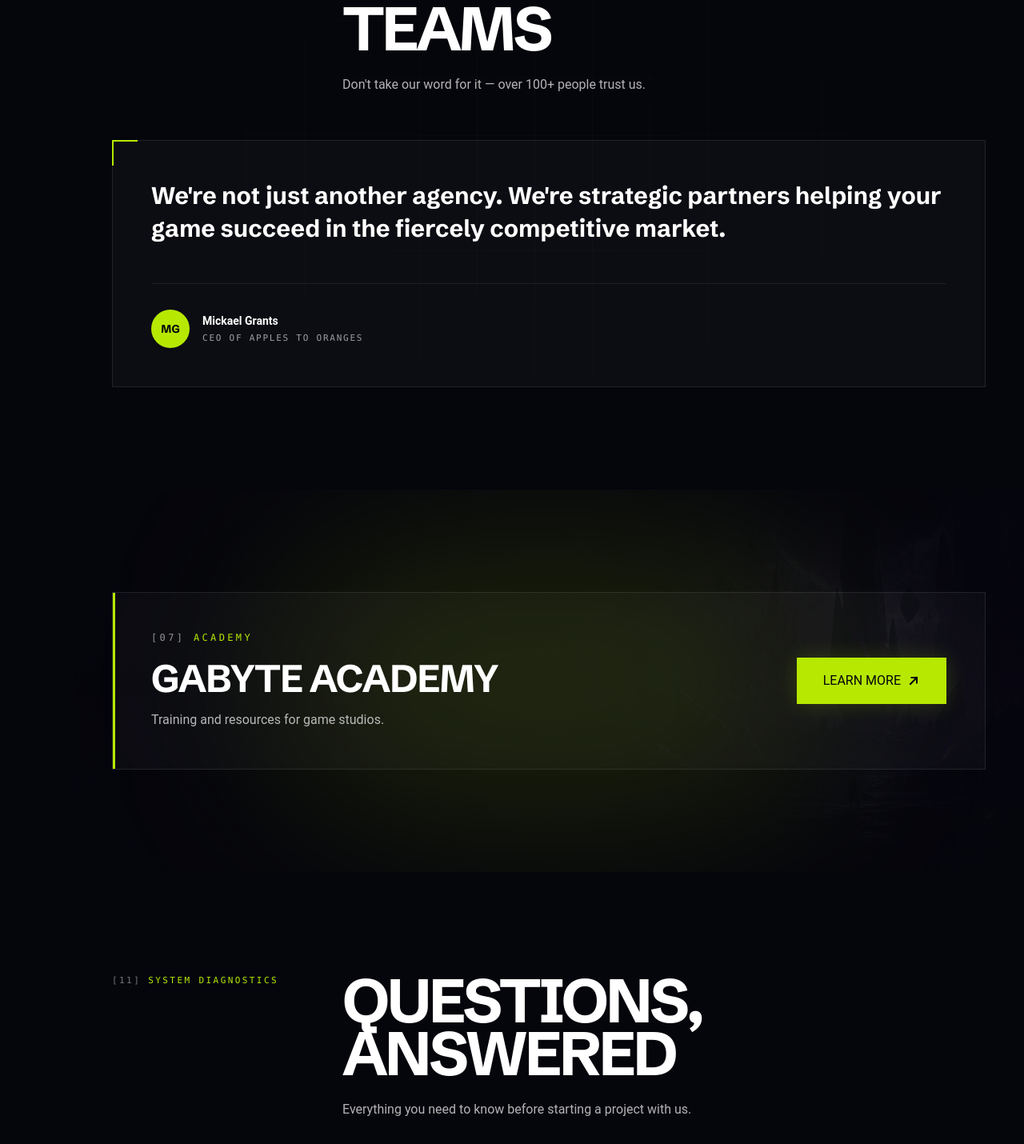
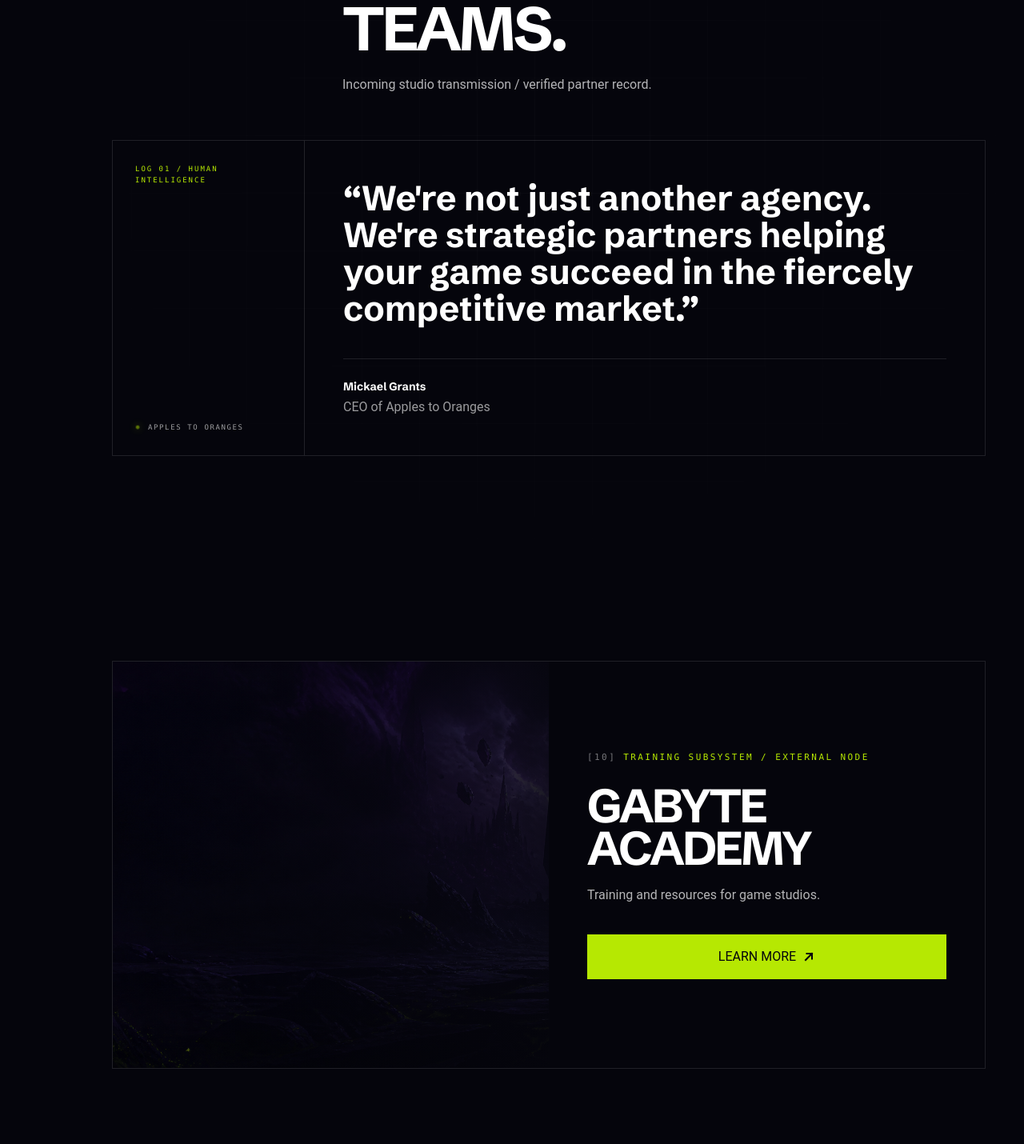
Before and after one commit to sowndev0106/gamegabyte-landing-page, a React (Vite) app: page / in a window 1280 px wide. Shown: the part 9029-10459 px from the top of the page at 80% size. Built offline with nearby package versions, Linux system fonts and the light colour scheme; a web font is replaced by a local one.

Commit message:
feat: rebuild testimonials and academy as command OS

```diff
--- a/scripts/qa.mjs
+++ b/scripts/qa.mjs
@@ -111,6 +111,19 @@ for (const viewport of VIEWPORTS) {
     await page.waitForTimeout(300)
   }
 
+  const quote = await page.locator('#testimonials blockquote').innerText()
+  check(
+    `${viewport.label}: full testimonial quote present`,
+    quote.includes('strategic partners helping your game succeed'),
+  )
+
+  const academy = page.locator('#academy a[href^="https://game-uxui-fundamentals"]')
+  check(
+    `${viewport.label}: academy link opens externally`,
+    (await academy.getAttribute('target')) === '_blank' &&
+      ((await academy.getAttribute('rel')) ?? '').includes('noreferrer'),
+  )
+
   check(
     `${viewport.label}: nine dossier screens`,
     (await page.locator('#case-study [data-dossier-screen]').count()) === 9,
--- a/src/content/content.ts
+++ b/src/content/content.ts
@@ -165,6 +165,10 @@ export const content = {
       { src: '/assets/img/portfolio/season-pass-character.webp', label: 'Season pass — Emberborn Saga' },
     ],
   },
+  testimonialsSection: {
+    title: 'Trusted by game teams.',
+    intro: 'Incoming studio transmission / verified partner record.',
+  },
   testimonials: [
     { quote: "We're not just another agency. We're strategic partners helping your game succeed in the fiercely competitive market.", name: 'Mickael Grants', role: 'CEO of Apples to Oranges' },
   ],
--- a/src/sections/Academy.tsx
+++ b/src/sections/Academy.tsx
@@ -1,43 +1,61 @@
 import { content, assets } from '../content/content'
 import { Reveal } from '../components/motion/Reveal'
-import { Button } from '../components/ui/Button'
 import { Container } from '../components/ui/Container'
-import { Section, GlowSpot } from '../components/ui/Section'
+import { Section } from '../components/ui/Section'
+import { ArrowUpRight } from '../components/ui/ArrowUpRight'
+import { sectionById } from '../content/sections'
 
+const { index, eyebrow } = sectionById('academy')
+
+/**
+ * The training subsystem is the one node that lives off-site, so it reads as a
+ * terminal handing off to an external destination rather than as page content.
+ *
+ * The prototype showed four course tags. They were invented for the mock and
+ * were never checked against the real curriculum, so they are deliberately not
+ * shipped — add `academy.tags` to content.ts once the studio confirms them.
+ */
 export function Academy() {
   return (
-    <Section
-      id="academy"
-      backdrop={
-        <>
-          <img
-            src={assets.backgrounds.battlefield}
-            alt=""
-            loading="lazy"
-            className="pointer-events-none absolute inset-0 h-full w-full object-cover opacity-[0.09]"
-          />
-          <div aria-hidden="true" className="absolute inset-0 bg-linear-to-b from-ink via-transparent to-ink" />
-          <GlowSpot className="left-1/2 top-1/2 h-[320px] w-[680px] -translate-x-1/2 -translate-y-1/2" />
-        </>
-      }
-    >
+    <Section id="academy">
       <Container>
         <Reveal>
-          {/* An accent-edged panel rather than a full-bleed lime slab. */}
-          <div className="hud-surface relative flex flex-col gap-8 p-8 sm:p-12 lg:flex-row lg:items-center lg:justify-between lg:p-16">
-            <span aria-hidden="true" className="absolute inset-y-0 left-0 w-[3px] bg-accent" />
-            <div className="max-w-xl">
-              <p className="font-mono text-xs uppercase tracking-[0.28em] text-accent">
-                <span aria-hidden="true" className="text-white/55">[07]</span> Academy
+          <div className="grid overflow-hidden border border-white/11 lg:min-h-127.5 lg:grid-cols-2">
+            <div className="relative min-h-70">
+              <img
+                src={assets.backgrounds.battlefield}
+                alt=""
+                aria-hidden="true"
+                loading="lazy"
+                className="absolute inset-0 h-full w-full object-cover"
+              />
+              <div
+                aria-hidden="true"
+                className="absolute inset-0 bg-[linear-gradient(0deg,rgb(5_5_12/0.9),transparent)] lg:bg-[linear-gradient(90deg,transparent,rgb(5_5_12/0.9))]"
+              />
+            </div>
+
+            <div className="flex flex-col justify-center p-7 lg:p-12">
+              <p className="font-mono text-[11px] uppercase leading-relaxed tracking-[0.22em] text-accent">
+                <span aria-hidden="true" className="text-white/45">
+                  [{index}]
+                </span>{' '}
+                {eyebrow}
               </p>
-              <h2 className="mt-5 font-display text-4xl font-bold uppercase leading-[0.95] tracking-tight text-white sm:text-5xl">
+              <h2 className="mt-6 font-display text-[clamp(34px,4.6vw,64px)] leading-[0.9] font-extrabold uppercase tracking-tighter text-white">
                 {content.academy.title}
               </h2>
-              <p className="mt-4 text-base leading-relaxed text-white/70">{content.academy.body}</p>
+              <p className="mt-5 leading-relaxed text-white/70">{content.academy.body}</p>
+              <a
+                href={content.academy.href}
+                target="_blank"
+                rel="noreferrer"
+                className="mt-9 flex min-h-14 items-center justify-center gap-2 bg-accent px-8 font-display text-base font-bold uppercase text-ink transition-colors hover:bg-accent-bright"
+              >
+                {content.academy.cta}
+                <ArrowUpRight className="h-4 w-4" />
+              </a>
             </div>
-            <Button href="#contact" variant="accent" showArrow className="shrink-0">
-              {content.academy.cta}
-            </Button>
           </div>
         </Reveal>
       </Container>
--- a/src/sections/Testimonials.tsx
+++ b/src/sections/Testimonials.tsx
@@ -1,54 +1,48 @@
 import { content } from '../content/content'
-import { Stagger, StaggerItem } from '../components/motion/Stagger'
+import { Reveal } from '../components/motion/Reveal'
 import { Container } from '../components/ui/Container'
 import { Section } from '../components/ui/Section'
 import { SectionHeader } from '../components/ui/SectionHeader'
 
-function initials(name: string) {
-  return name
-    .split(' ')
-    .slice(0, 2)
-    .map((part) => part[0])
-    .join('')
-    .toUpperCase()
-}
-
+/**
+ * One client voice, read as an incoming log rather than a carousel of cards.
+ * The meta column names the source; the quote itself carries the weight.
+ */
 export function Testimonials() {
-  const testimonials = content.testimonials
+  const [log] = content.testimonials
 
   return (
     <Section id="testimonials" grid>
       <Container>
         <SectionHeader
           id="testimonials"
-          title="Trusted by game teams"
-          description="Don't take our word for it — over 100+ people trust us."
+          title={content.testimonialsSection.title}
+          description={content.testimonialsSection.intro}
         />
 
-        <Stagger className={`grid gap-6 ${testimonials.length > 1 ? 'md:grid-cols-2' : ''}`}>
-          {testimonials.map((testimonial) => (
-            <StaggerItem
-              key={testimonial.name}
-              className="hud-surface relative flex flex-col p-8 sm:p-12"
-            >
-              <span aria-hidden="true" className="absolute -left-px -top-px h-8 w-8 border-l-2 border-t-2 border-accent" />
-              <blockquote className="font-display text-2xl font-bold leading-snug text-white sm:text-3xl lg:text-[34px]">
-                {testimonial.quote}
+        <Reveal>
+          <figure className="grid border border-white/11 lg:grid-cols-[minmax(0,240px)_minmax(0,1fr)]">
+            <div className="flex min-h-30 flex-col justify-between border-b border-white/11 p-7 lg:border-r lg:border-b-0">
+              <span className="font-mono text-[9px] uppercase leading-relaxed tracking-[0.22em] text-accent">
+                Log 01 / Human intelligence
+              </span>
+              <span className="mt-8 flex items-center gap-2.5 font-mono text-[9px] uppercase tracking-[0.18em] text-white/60">
+                <span aria-hidden="true" className="command-status-dot h-1.5 w-1.5 rounded-full bg-accent" />
+                {log.role.replace(/^CEO of /, '')}
+              </span>
+            </div>
+
+            <div className="p-7 lg:p-12">
+              <blockquote className="font-display text-[clamp(26px,3.4vw,52px)] leading-[1.06] font-bold text-white">
+                “{log.quote}”
               </blockquote>
-              <figcaption className="mt-auto flex items-center gap-4 border-t border-white/8 pt-8 lg:mt-12">
-                <span className="flex h-12 w-12 shrink-0 items-center justify-center rounded-full bg-accent font-display text-sm font-bold text-ink">
-                  {initials(testimonial.name)}
-                </span>
-                <span className="leading-tight">
-                  <strong className="block text-sm font-semibold text-white">{testimonial.name}</strong>
-                  <span className="font-mono text-[11px] uppercase tracking-[0.16em] text-white/60">
-                    {testimonial.role}
-                  </span>
-                </span>
+              <figcaption className="mt-10 border-t border-white/11 pt-6">
+                <span className="block font-display text-sm font-bold text-white">{log.name}</span>
+                <span className="mt-1 block text-white/60">{log.role}</span>
               </figcaption>
-            </StaggerItem>
-          ))}
-        </Stagger>
+            </div>
+          </figure>
+        </Reveal>
       </Container>
     </Section>
   )
```
